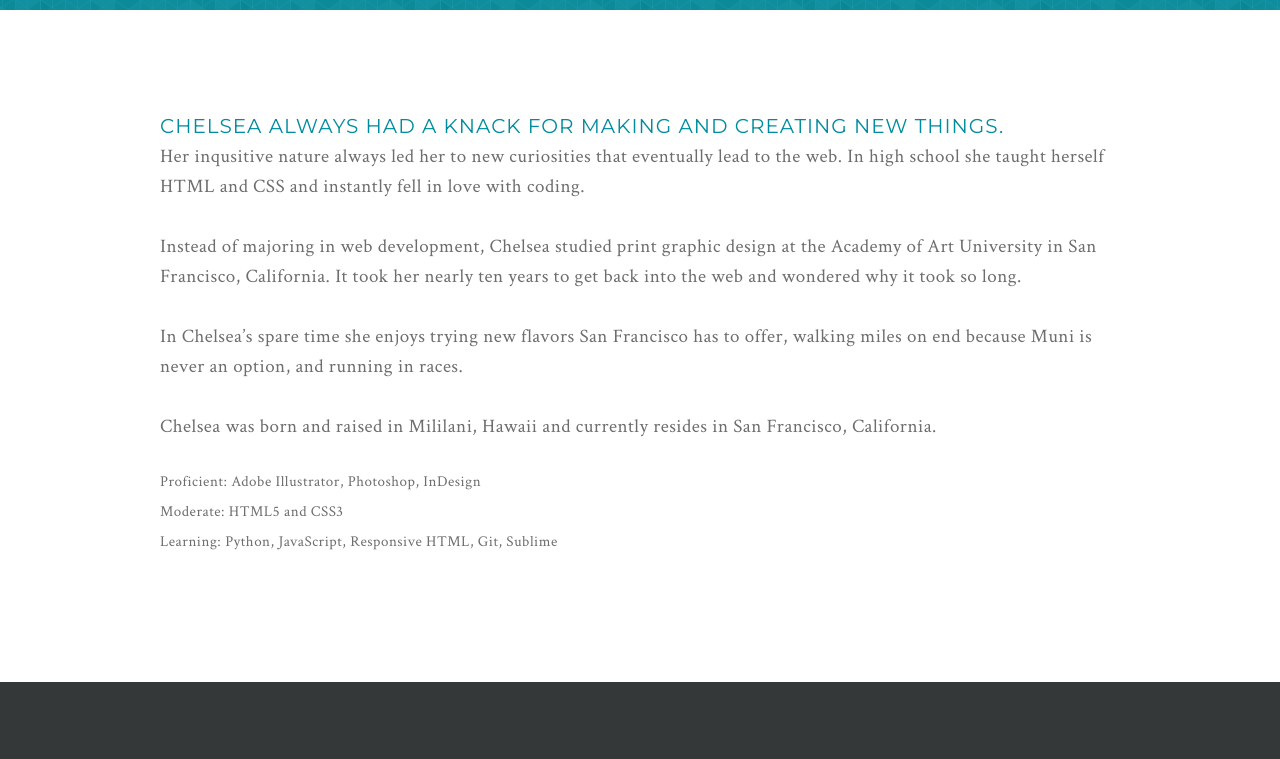
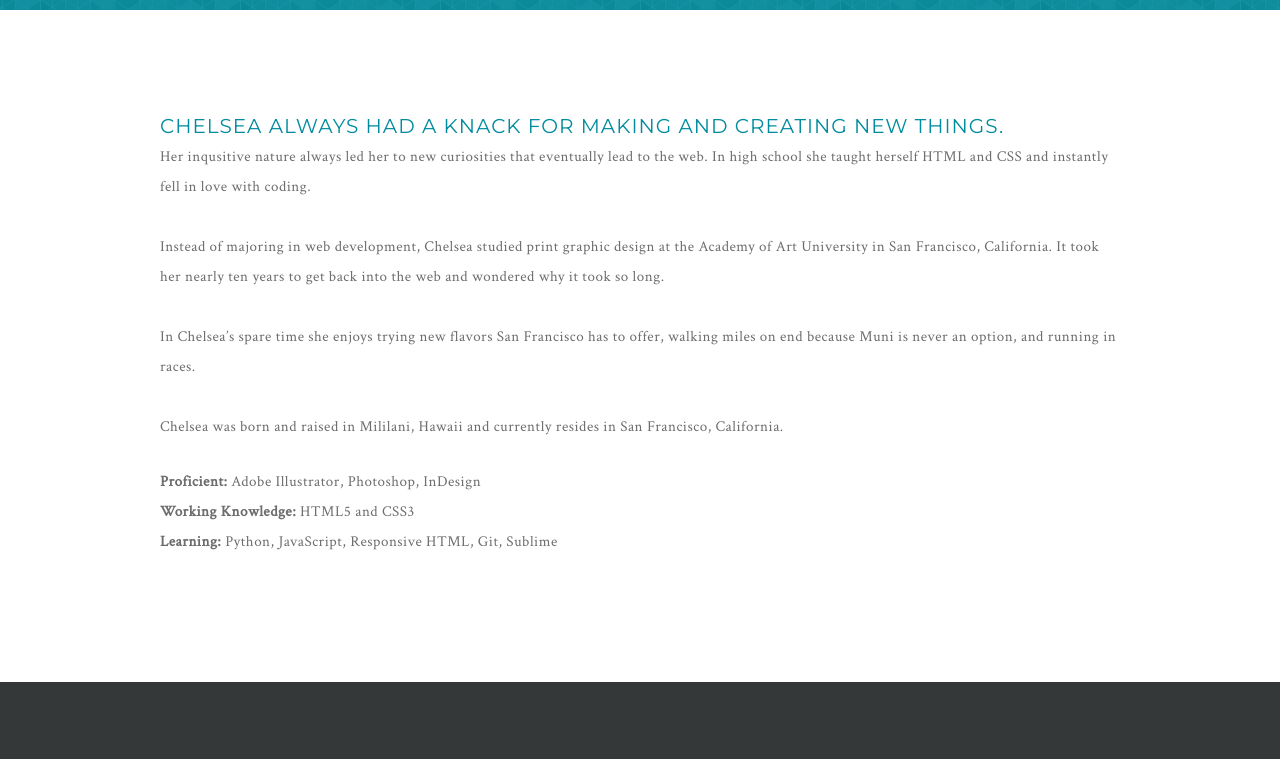
Before and after one commit to chelseaarita/Portfolio, a plain HTML site: page index.html in a window 1280 px wide. Shown: the part 1414-2173 px from the top of the page. Drawn offline with Linux system fonts and the light colour scheme; a web font is replaced by a local one.

Commit message:
Changed font size of autobio

```diff
--- a/css/style.css
+++ b/css/style.css
@@ -215,7 +215,7 @@ header:a {
 	font-family: 'crimson text', serif;
 	font-weight: 400;
 	color: #6d6d6d;
-	font-size: 19px;
+	font-size: 15px;
 	line-height: 30px;
 	letter-spacing: .5px;
 }
--- a/index.html
+++ b/index.html
@@ -130,9 +130,9 @@
 			Chelsea was born and raised in Mililani, Hawaii and currently resides in San Francisco, California.</p>
 
 			<div class="about-skills">
-				<p>Proficient: Adobe Illustrator, Photoshop, InDesign<br/>
-				Moderate: HTML5 and CSS3<br/>
-				Learning: Python, JavaScript, Responsive HTML, Git, Sublime</p>
+				<p><strong>Proficient:</strong> Adobe Illustrator, Photoshop, InDesign<br/>
+				<strong>Working Knowledge:</strong> HTML5 and CSS3<br/>
+				<strong>Learning:</strong> Python, JavaScript, Responsive HTML, Git, Sublime</p>
 			</div>
 		</div>
 	</div>
```
